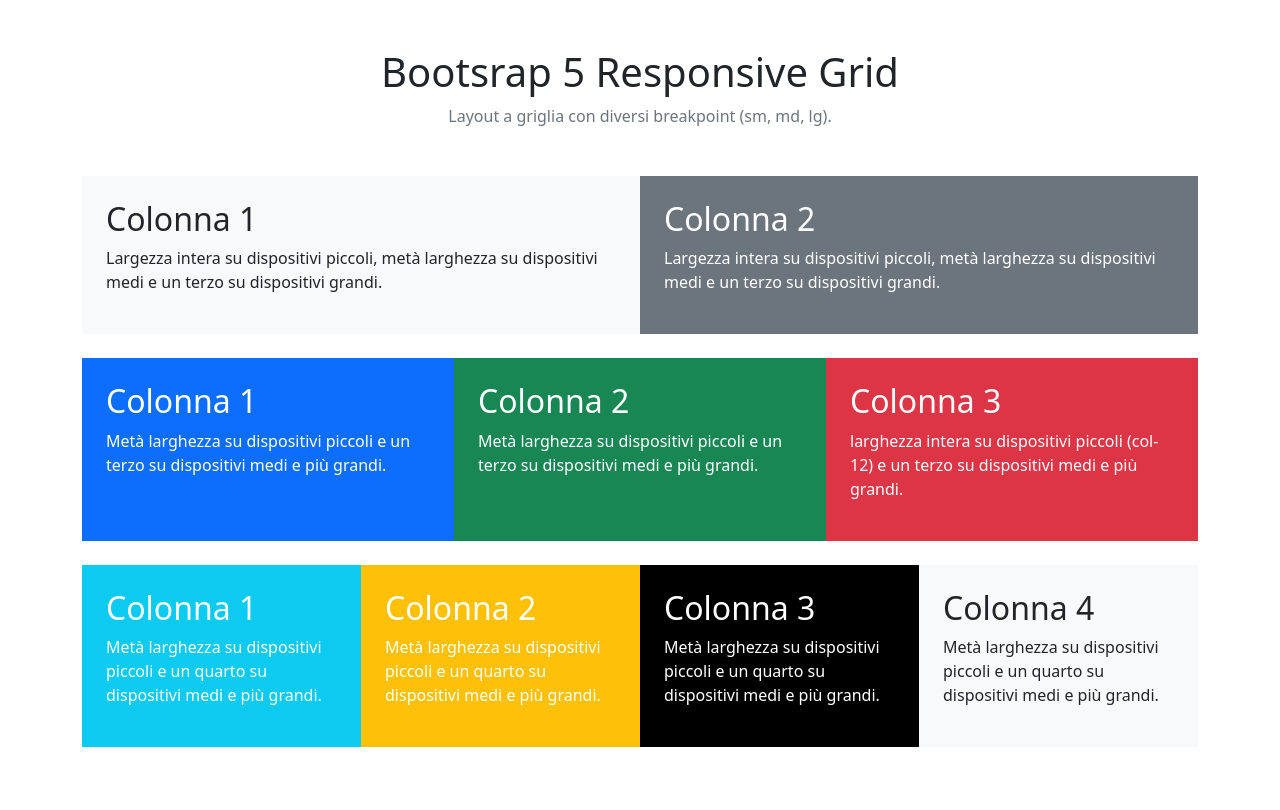
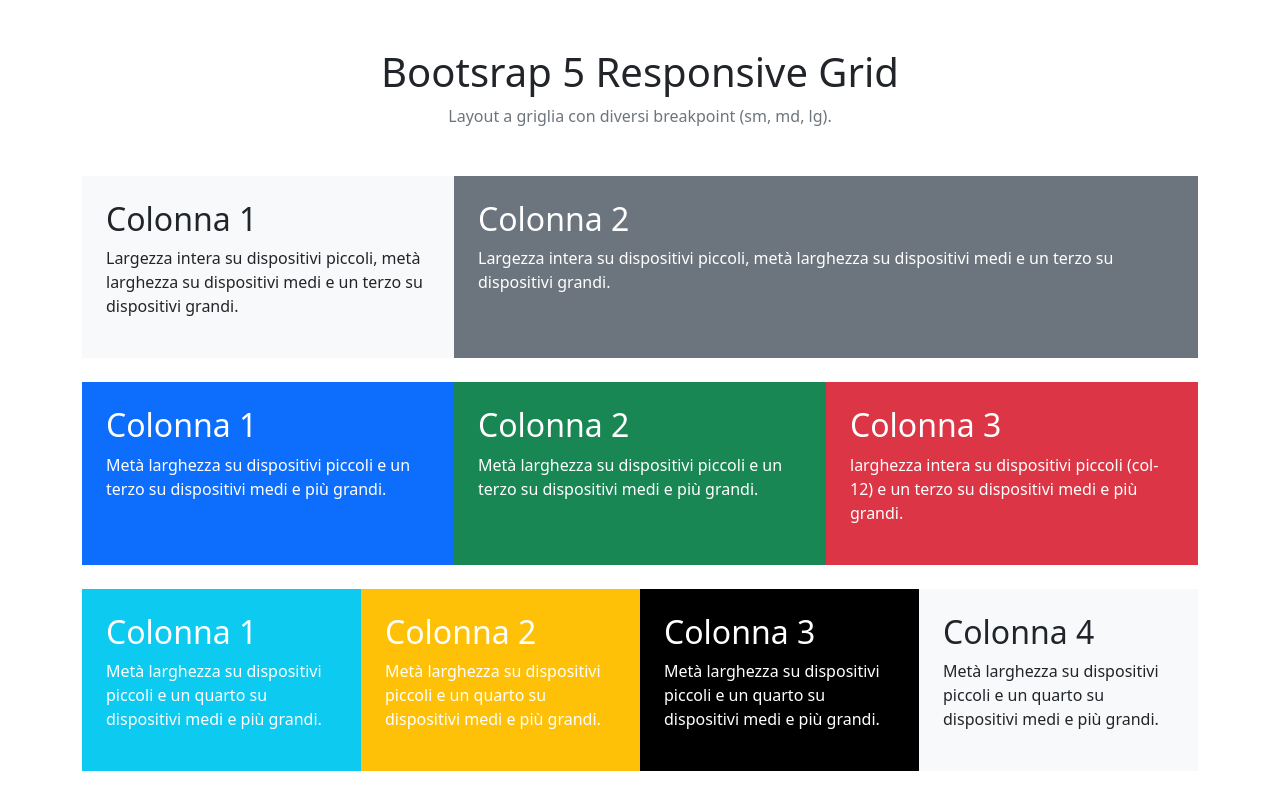
Before and after one commit to AlessandroSottosanti/htmlcss-bootstrap-layout, a plain HTML site: page index.html in a window 1280 px wide. Drawn offline with nearby package versions, Linux system fonts and the light colour scheme.

Commit message:
feat: lg

```diff
--- a/index.html
+++ b/index.html
@@ -15,18 +15,18 @@
 
 
             <div class="container md-gx-5">
-                <div class="text-center mb-5 g">
+                <div class="text-center mb-5">
                     <h1>Bootsrap 5 Responsive Grid</h1>
                     <p class="text-secondary">Layout a griglia con diversi breakpoint (sm, md, lg).</p>
                 </div>
 
 
                 <div class="row mb-4">
-                    <div class="col-12 col-md-6 bg-light p-4">
+                    <div class="col-12 col-md-6 col-lg-4 bg-light p-4">
                         <h2>Colonna 1</h2>
                         <p>Largezza intera su dispositivi piccoli, metà larghezza su dispositivi medi e un terzo su dispositivi grandi.</p>
                     </div>
-                    <div class="col-12 col-md-6 bg-secondary text-white p-4">
+                    <div class="col-12 col-md-6 bg-secondary col-lg-8 text-white p-4">
                         <h2>Colonna 2</h2>
                         <p>Largezza intera su dispositivi piccoli, metà larghezza su dispositivi medi e un terzo su dispositivi grandi.</p>
                     </div>
```
